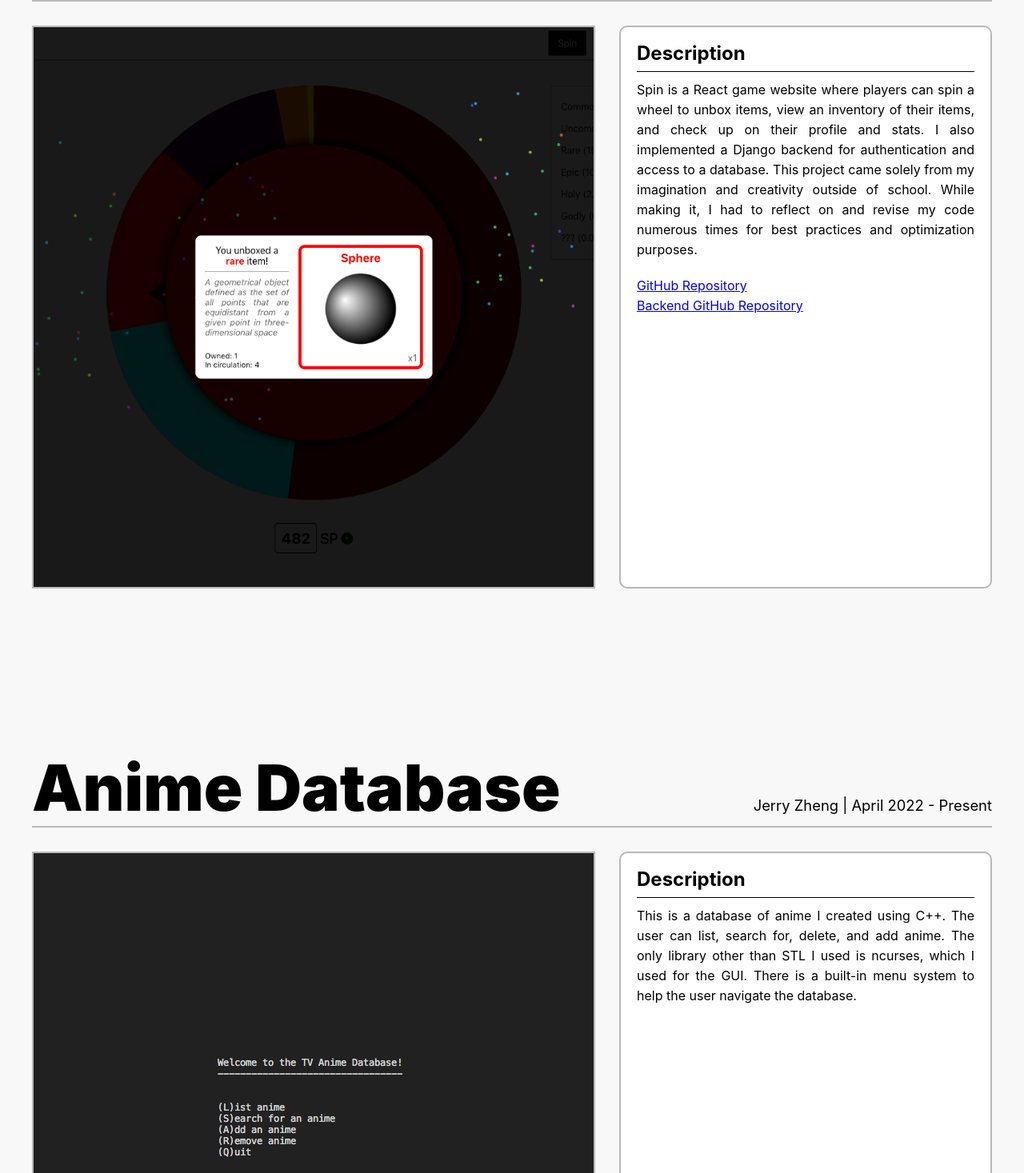
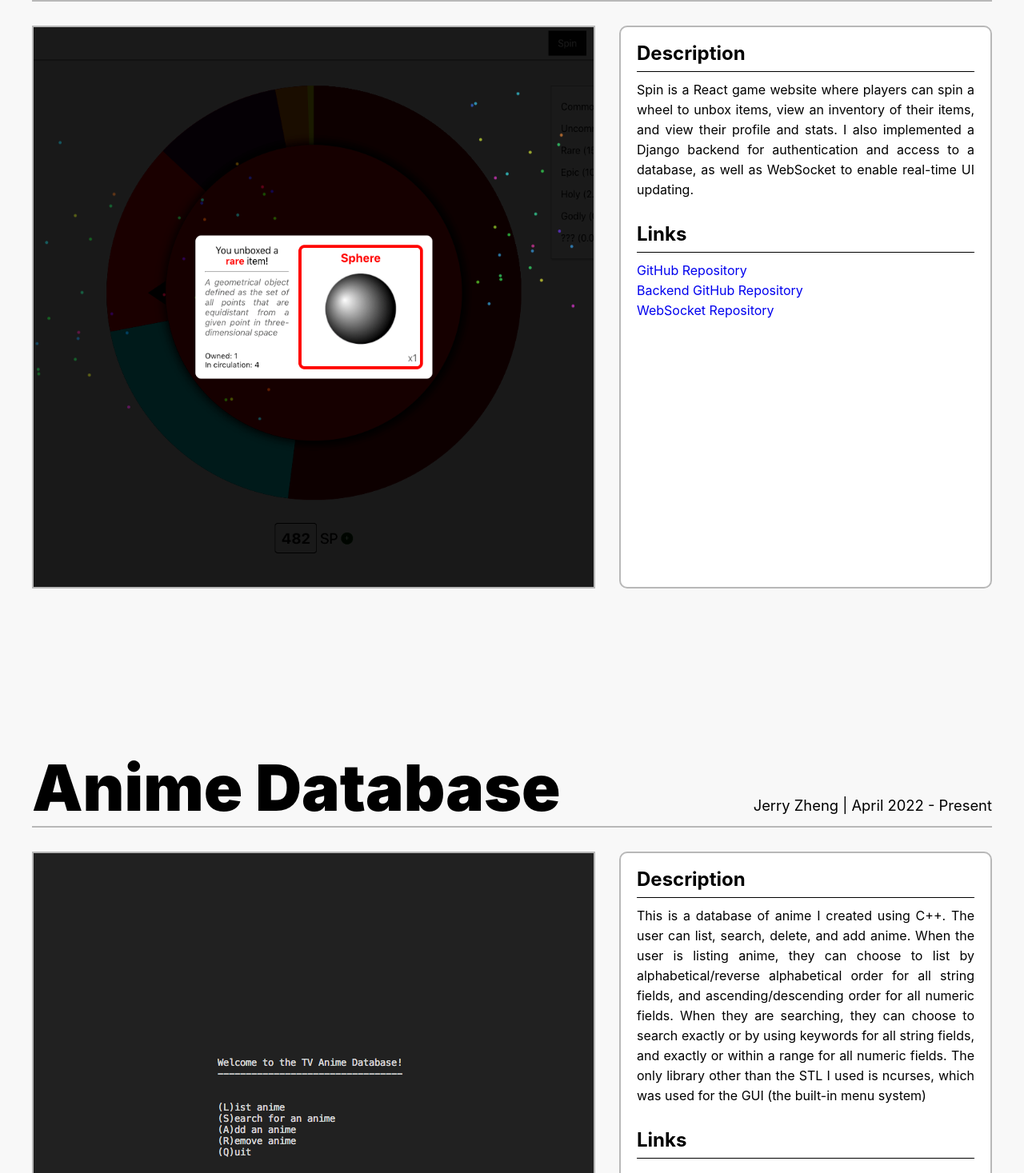
Before and after one commit to jerrytqz/jerrytq, a React (Create React App) app: page /projects in a window 1280 px wide. Shown: the part 1330-2797 px from the top of the page at 80% size. Built offline with nearby package versions, Linux system fonts and the light colour scheme.

Commit message:
Update Projects

```diff
--- a/src/components/Project/Project.js
+++ b/src/components/Project/Project.js
@@ -9,12 +9,12 @@ const Project = (props) => (
         <div className={classes.Container}>
             <img className={classes.Image} src={props.image} alt="Project"/>
             <div className={classes.Text}>
-                <div className={classes.Description}>
-                    <div className={classes.TextHeader}>Description</div>
-                    {props.description}
-                    <a href={props.linkA} target="blank" rel="noreferrer" style={{marginTop: "20px"}}>{props.linkAName}</a>
-                    <a href={props.linkB} target="blank" rel="noreferrer">{props.linkBName}</a>
-                </div>
+                <div className={classes.DescriptionHeader}>Description</div>
+                {props.description}
+                <div className={classes.LinksHeader}>Links</div>
+                <a href={props.linkA} target="blank" rel="noreferrer" className={classes.Link}>{props.linkAName}</a>
+                <a href={props.linkB} target="blank" rel="noreferrer" className={classes.Link}>{props.linkBName}</a>
+                <a href={props.linkC} target="blank" rel="noreferrer" className={classes.Link}>{props.linkCName}</a>
             </div>
         </div>
     </div>
--- a/src/components/Project/Project.module.css
+++ b/src/components/Project/Project.module.css
@@ -11,7 +11,6 @@
     object-fit: cover;
     margin-right: 30px;
     border: 2px solid #b8b8b8;
-    /* box-shadow: 0 4px 8px 0 #00000033, 0 6px 20px 0 #00000033; */
 }
 
 .Text {
@@ -26,15 +25,27 @@
 }
 
 .Description {
-    height: 400px;
     display: flex;
     flex-direction: column;
 }
 
-.TextHeader {
+.DescriptionHeader {
     font-weight: 700;
     font-size: 1.5em;
     margin-bottom: 10px;
     padding-bottom: 10px;
     border-bottom: 1px solid black;
 }
+
+.LinksHeader {
+    font-weight: 700;
+    font-size: 1.5em;
+    margin-top: 30px;
+    margin-bottom: 10px;
+    padding-bottom: 10px;
+    border-bottom: 1px solid black;
+}
+
+.Link {
+    text-decoration: none;
+}
--- a/src/containers/Projects/Projects.js
+++ b/src/containers/Projects/Projects.js
@@ -5,56 +5,81 @@ import Project from '../../components/Project/Project';
 import personalWebsite from '../../assets/Projects/PersonalWebsite.jpeg';
 import spin from '../../assets/Projects/Spin.jpeg';
 import animeDatabase from '../../assets/Projects/AnimeDatabase.jpeg';
+import devFriend from '../../assets/Projects/DevFriend.jpeg';
 
 class Projects extends Component {
     render() {
         const descriptionA = (
-            `I designed and implemented my own personal website from scratch using React, a
-            JavaScript framework for building user interfaces.`
+            `I designed and implemented my own personal website from scratch using React. The
+            website showcases things such as my skills, achievements, and programming projects. I
+            plan on adding more features such as a contact form, a blog, and many UI improvements.`
         );
 
         const descriptionB = (
             `Spin is a React game website where players can spin a wheel to unbox items, view an
-            inventory of their items, and check up on their profile and stats. I also implemented
-            a Django backend for authentication and access to a database. This project came solely
-            from my imagination and creativity outside of school. While making it, I had to reflect
-            on and revise my code numerous times for best practices and optimization purposes.`
+            inventory of their items, and view their profile and stats. I also implemented
+            a Django backend for authentication and access to a database, as well as WebSocket to
+            enable real-time UI updating.`
         );
 
         const descriptionC = (
-            `This is a database of anime I created using C++. The user can list, search for, delete,
-            and add anime. The only library other than STL I used is ncurses, which I used for the
-            GUI. There is a built-in menu system to help the user navigate the database.`
+            `This is a database of anime I created using C++. The user can list, search, delete,
+            and add anime. When the user is listing anime, they can choose to list by
+            alphabetical/reverse alphabetical order for all string fields, and ascending/descending
+            order for all numeric fields. When they are searching, they can choose to search exactly
+            or by using keywords for all string fields, and exactly or within a range for all
+            numeric fields. The only library other than the STL I used is ncurses, which was used
+            for the GUI (the built-in menu system)`
+        );
+
+        const descriptionD = (
+            `Dev Friend is an open-source extension for Visual Studio Code. Its purpose is to
+            help developers by offering features such as time tracking, automatic break
+            notifications, and a meme page. This was the main project my group and I worked on
+            during Major League Hacking's 2021 Summer Pre-Fellowship program.`
         );
 
         return (
             <>
                 <Project
+                    title="Personal Website"
+                    credits="Jerry Zheng"
+                    date="November 2020 - Present"
+                    image={personalWebsite}
                     description={descriptionA}
                     linkA="https://github.com/JerryZhengPro/personal-website"
                     linkAName="GitHub Repository"
-                    image={personalWebsite}
-                    title="Personal Website"
-                    date="November 2020 - Present"
-                    credits="Jerry Zheng"
                 />
                 <Project
+                    title="Spin"
+                    credits="Jerry Zheng"
+                    date="July 2020 - Present"
+                    image={spin}
                     description={descriptionB}
                     linkA="https://github.com/JerryZhengPro/spin"
                     linkAName="GitHub Repository"
                     linkB="https://github.com/JerryZhengPro/spin-backend"
                     linkBName="Backend GitHub Repository"
-                    image={spin}
-                    title="Spin"
-                    date="July 2020 - Present"
-                    credits="Jerry Zheng"
+                    linkC="https://github.com/JerryZhengPro/spin-websocket"
+                    linkCName="WebSocket Repository"
                 />
                 <Project
+                    title="Anime Database"
+                    credits="Jerry Zheng"
+                    date="April 2022 - Present"
+                    image={animeDatabase}
                     description={descriptionC}
-                    image={animeDatabase}
-                    title="Anime Database"
-                    date="April 2022 - Present"
-                    credits="Jerry Zheng"
+                />
+                <Project
+                    title="Dev Friend"
+                    credits="Jerry Zheng, Akshat Mangal, Gerald Akorli, and Tianhui Xu"
+                    date="July 2021 - August 2021"
+                    image={devFriend}
+                    description={descriptionD}
+                    linkA="https://github.com/MLH-Fellowship/pod-3.1.4-DevFriendly"
+                    linkAName="GitHub Repository"
+                    linkB="https://marketplace.visualstudio.com/items?itemName=DevFriend.dev-friend&ssr=false#overview"
+                    linkBName="Visual Studio Marketplace"
                 />
                 <div style={{height: "200px"}}/>
             </>
```
Also changed, not shown: src/assets/Projects/DevFriend.jpeg (added).
